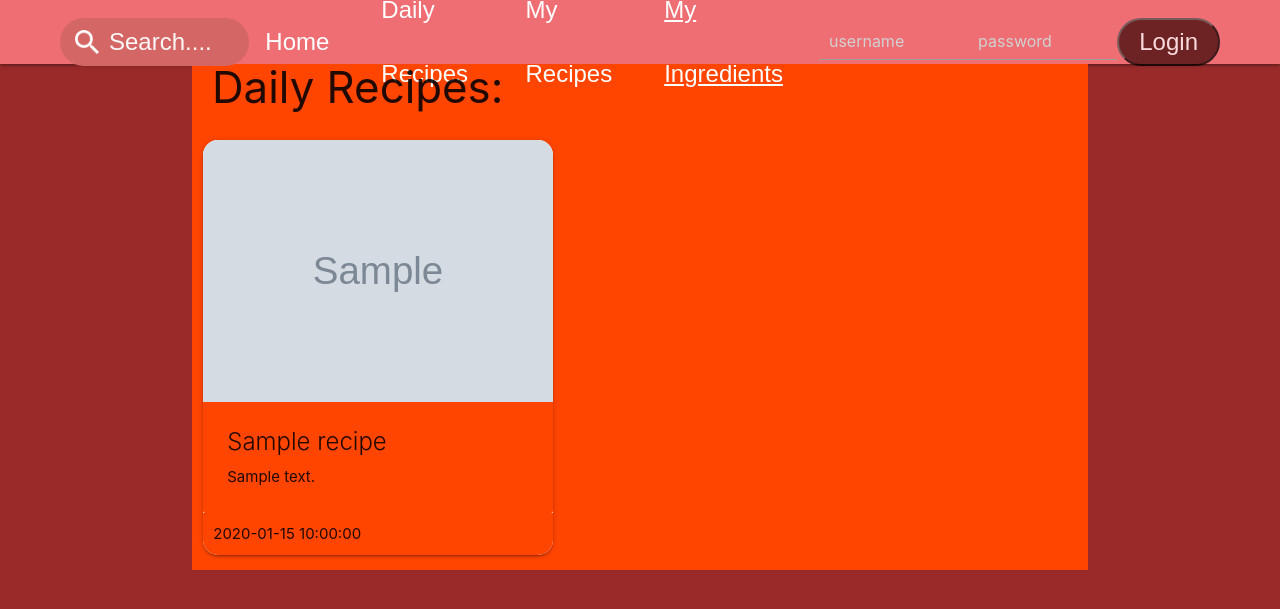
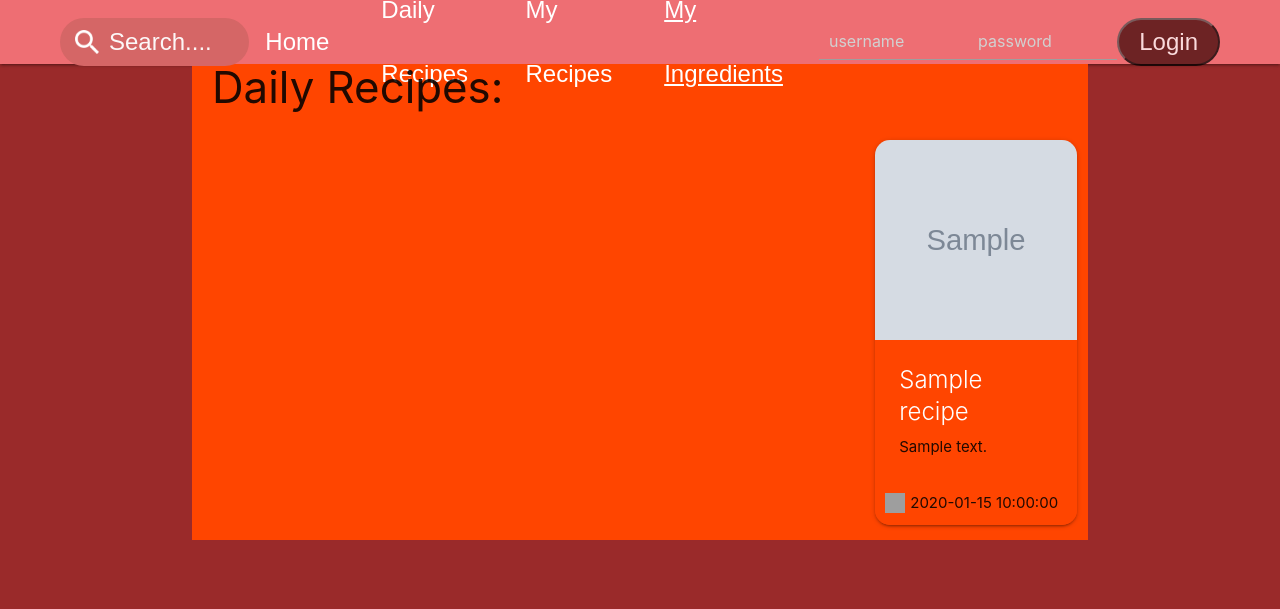
Before and after one commit to Web-2-Project-Group/Ingredients-Logging-and-Recipe-App-Post-Get-Repeat, a Flask app: template App/templates/dailyrecipe.html in a window 1280 px wide. Shown: the top 609 px of the page. Run offline with Flask 3, Linux system fonts and the light colour scheme; the template is opened without the code that fills it: most values are stand-ins (such as "Sample title", 1, 10 or a date in 2020); grey boxes marked "Sample" are stand-in pictures; grey boxes are pictures that could not be loaded.

Commit message:
Updateed dailyrecipe with routes and jinja

```diff
--- a/App/templates/dailyrecipe.html
+++ b/App/templates/dailyrecipe.html
@@ -22,35 +22,54 @@
 {% endblock %}
 
 
+
 {% block content %}
 <style>
+.row {
+    display: flex;
+    flex-wrap: wrap;
+    }
+
+.col {
+    display: flex;
+    flex-direction: column;
+}
+
 .card {
+    display: flex;
+    flex-direction: column;
+    flex-grow: 1;
+    width: 100%;
     border-radius: 15px;
     overflow: hidden;
-        width: 350px;
+    background-color: orangered;
 }
+
+.card-image {
+    width: 100%;
+    height: 200px;
+    overflow: hidden;
+    display: flex;
+    align-items: center;
+    justify-content: center;
+}
+
+.card-image img {
+    width: 100%;
+    height: 100%;
+    object-fit: cover;
+}
+
 .card-content {
-        background-color: orangered;
-        position: relative;
-        border: none;
+    flex-grow: 1;
 }
 
 .recipe-info {
-        position: relative;
-        display: flex;
-        align-items: center;
     background-color: orangered;
     padding: 10px;
 }
-    .recipe-info img {
-        width: 20px;
-        height: 20px;
-        object-fit: contain;
-        border-radius: 50%;
-        margin-right: 5px;
-    }
+</style>
 
-</style>
 
 <main style=" background-color: orangered; padding:none;">
     <div style="display: flex; justify-content: space-between; align-items: center; padding: 0 20px; margin-bottom: 20px;">
@@ -58,17 +77,18 @@
 </div>
 
     <div class="row">
-        {% for recipe in dailyrecipes %}
-        <div class="col s3 m3 l3">
+      {% for recipe in dailyrecipes.recipe %}
+      <div class="col s12 m6 l3">
         <div class="card">
           <div class="card-image">
-                    <img src="{{recipe.image}}" >
+        <img src="{{recipe.image}}">
           </div>
           <div class="card-content">
-                    <span  a href="/recipe-details" class="card-title" >{{recipe.title}}</span>
+            <span  class="card-title" ><a href="" style="color: white;">{{recipe.title}}</a></span>
             <p>{{recipe.description}}</p>
           </div>
-                    <div class="recipe-info">
+          <div class="recipe-info" style="display: flex; align-items: center; gap: 5px;">
+            <img src="https://tse2.mm.bing.net/th?id=OIP.eaj12PtvZKg3RDD6XDmjVAHaHd&pid=Api&P=0&h=220" alt="Time Icon" style="width: 20px; height: 20px;">
             <span class="time">{{recipe.cook_time}}</span>
           </div>
         </div>
```
Lines whose indentation alone changed are shown as unchanged.
